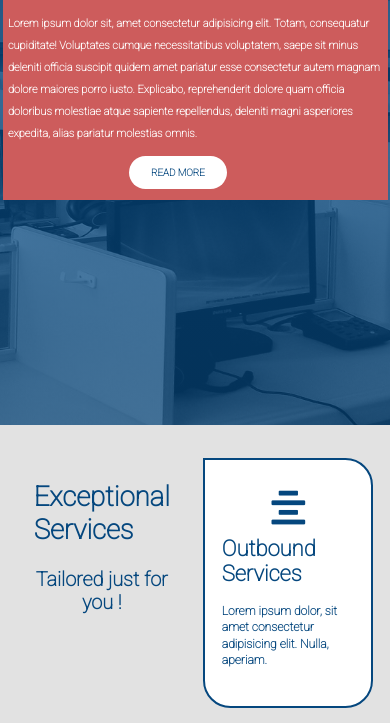
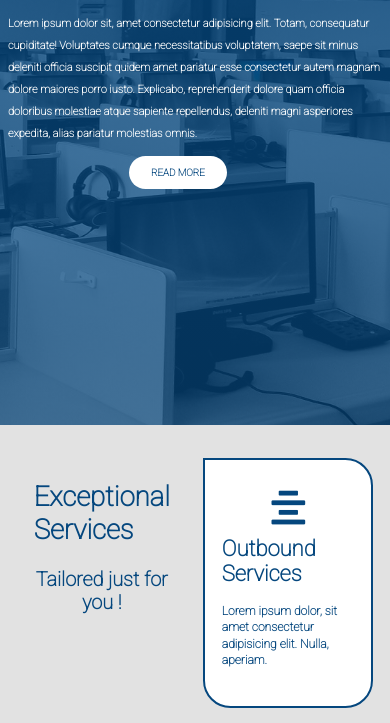
Before and after one commit to TalhaMW/skylarkCS.io, a plain HTML site: page index.html in a window 390 px wide. Shown: the part 377-1100 px from the top of the page. Drawn offline with Linux system fonts and the light colour scheme.

Commit message:
updated repo

```diff
--- a/css/index.css
+++ b/css/index.css
@@ -72,7 +72,7 @@ nav ul li:hover{color:   rgb(2, 39, 70); transform: scale(1.1);}
 }
 
 #showcase .showcase-content{
-    background-color: indianred;
+    /* background-color: indianred; */
     width: 45rem;
     padding: 0.5rem;
     /* text-align: center; */
@@ -389,11 +389,11 @@ html p{font-weight: 700;}
 
 @media screen and (max-width:576px) {
     html{font-size: 11px;}
-    nav{width: 100vw;margin: auto;height: 5vh;}
+    nav{width: 100%;margin: 0;height: 5vh;}
     nav .logo{font-size: 1.3rem}
     nav ul{display: flex;margin: 0;}
     nav ul li a{font-size: 1.2rem;}
-    #showcase .showcase-content{background-color: indianred;width: 35rem;}
+    #showcase .showcase-content{width: 35rem;}
     .showcase-content h2{font-size: 3rem;}
     .showcase-content .read-more{position: relative;top: -0.5rem;left: 11rem;}
     #services .services-content{
```
